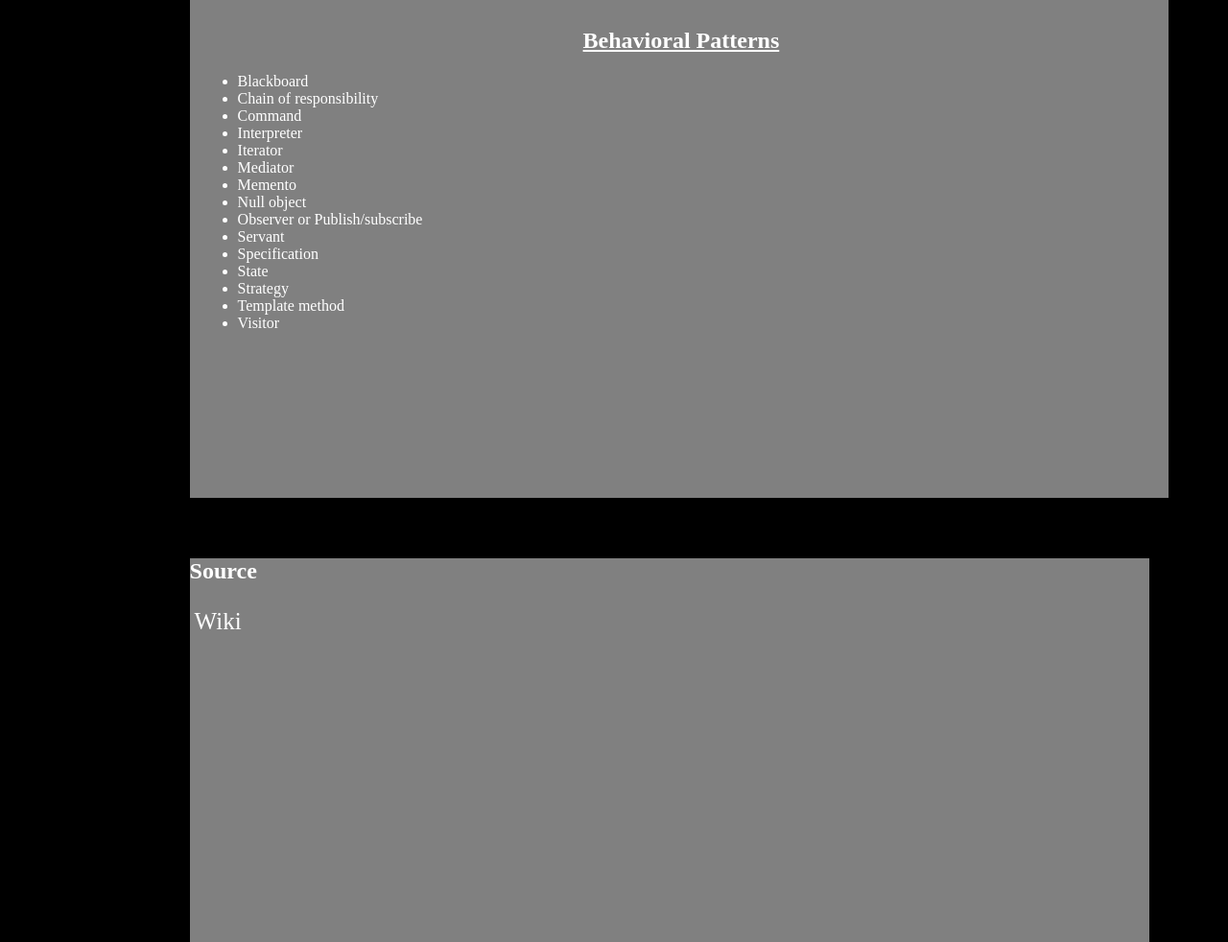
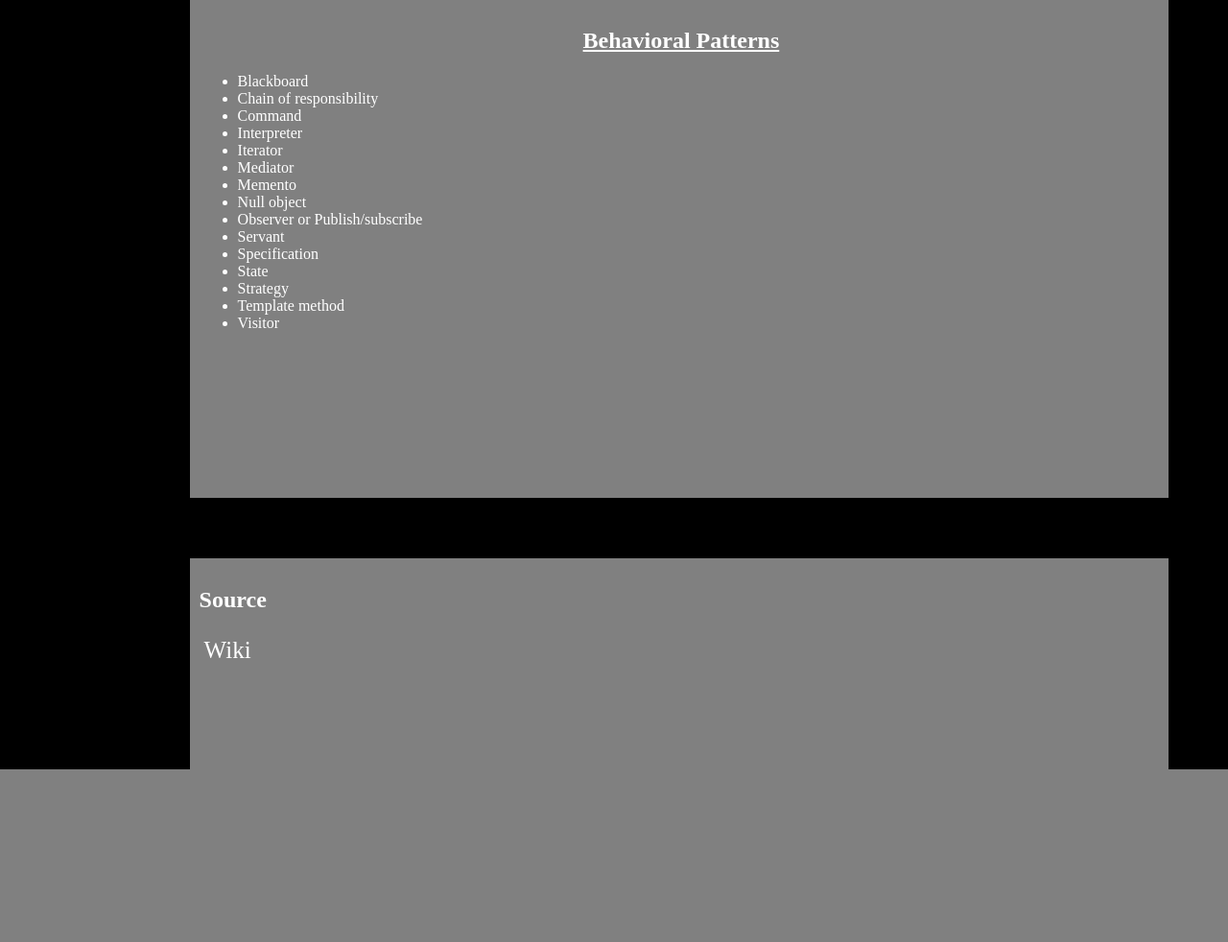
Before and after one commit to CSUMB-SCD/cst336, a PHP site: the page made by Assignments/Homework 1/index.html in a window 1280 px wide. Shown: the part 1790-2772 px from the top of the page at 96% size. After the commit the page ends 2592 px from the top, so only its background shows below. Run offline with PHP 8.4, Linux system fonts and the light colour scheme.

Commit message:
added footer

```diff
--- a/Assignments/Homework 1/css/styles.css
+++ b/Assignments/Homework 1/css/styles.css
@@ -31,8 +31,9 @@ body{
     background-color: rgba(255,255,255,.5);
     margin-left: 15%;
     margin-bottom: 5%;
+    padding: 10px;
     width:1000px;
-    height:400px;
+    height:200px;
 }
 a{
     display:block;
```
